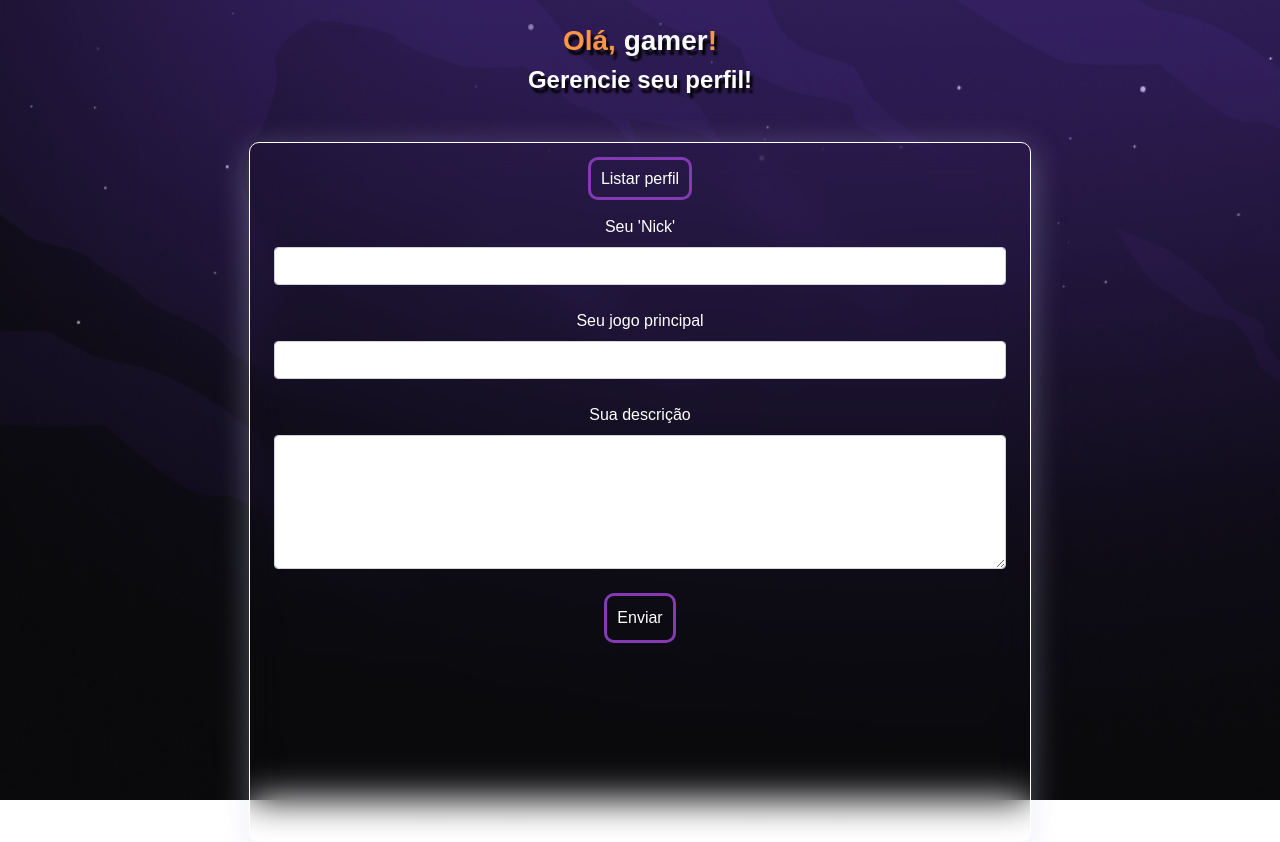
After one commit to etmjr03/perfil-gamer, a PHP site: page /cadastrar.php in a window 1280 px wide. The commit adds this page. Run offline with PHP 8.4, Linux system fonts and the light colour scheme; some libraries are stand-ins or nearby versions.

Commit message:
Adicionando paginas de criar e editar perfil e classes Perfil e Database

```diff
--- /dev/null
+++ b/cadastrar.php
@@ -0,0 +1,23 @@
+<?php
+
+require __DIR__.'/vendor/autoload.php';
+
+use \App\Entity\Perfil;
+
+if(isset($_POST['nome'], $_POST['jogoPrincipal'], $_POST['descricao'])){
+    $obPerfil = new Perfil;
+    $obPerfil->nome          = $_POST['nome'];
+    $obPerfil->jogoPrincipal = $_POST['jogoPrincipal'];
+    $obPerfil->descricao     = $_POST['descricao'];
+
+    echo '<pre>'; print_r($obPerfil); echo '</pre>';
+}
+
+//INCLUDE DO HEADER
+include __DIR__.'/includes/header.php';
+
+//INCLUDE DA LISTAGEM
+include __DIR__.'/includes/formulario.php';
+
+//INCLUDE DO FOOTER
+include __DIR__.'/includes/footer.php';
--- /dev/null
+++ b/includes/formulario.php
@@ -0,0 +1,22 @@
+<div class="card-perfil p-4">
+    <a class="botao-padrao" href="perfil.php">
+        Listar perfil
+    </a>
+    <form class="mt-4" method="post">
+        <div class="form-group">
+            <label class="mb-2">Seu 'Nick'</label>
+            <input type="text" class="form-control mb-4" name="nome">
+        </div>
+        <div class="form-group">
+            <label class="mb-2">Seu jogo principal</label>
+            <input type="text" class="form-control mb-4" name="jogoPrincipal">
+        </div>
+        <div class="form-group">
+            <label class="mb-2">Sua descrição</label>
+            <textarea class="form-control" rows="5" name="descricao"></textarea>
+        </div>
+        <div class="form-group">
+            <button type="submit" class="botao-padrao mt-4">Enviar</button>
+        </div>
+    </form>
+</div>
--- /dev/null
+++ b/includes/listagem.php
@@ -0,0 +1,5 @@
+<div class="card-perfil p-4">
+    <a class="botao-padrao" href="cadastrar.php">
+        Cadastrar perfil
+    </a>
+</div>
--- a/perfil.php
+++ b/perfil.php
@@ -1,7 +1,12 @@
 <?php
+
+require __DIR__.'/vendor/autoload.php';
 
 //INCLUDE DO HEADER
 include __DIR__.'/includes/header.php';
 
+//INCLUDE DA LISTAGEM
+include __DIR__.'/includes/listagem.php';
+
 //INCLUDE DO FOOTER
 include __DIR__.'/includes/footer.php';
--- a/styles/perfil.css
+++ b/styles/perfil.css
@@ -19,12 +19,12 @@
     --sombra: 3px 5px 2px #050505;
 }
 
-body {
-    background-color: var(--cor-background) !important;
+h1, h2, h3, h4, h5, p, label{
+    color: var(--branco);
 }
 
-h1, h2, h3, h4, h5, p {
-    color: var(--branco);
+a {
+    text-decoration: none !important;
 }
 
 main {
@@ -33,6 +33,20 @@ main {
     background-image: url(../assets/img/background-galaxy.png);
     background-size: cover;
     background-repeat: no-repeat;
+}
+
+.botao-padrao {
+    padding: 10px;
+    background: var(--bg-transparente);
+    color: var(--branco);
+    border: 3px solid var(--roxo);
+    border-radius: 10px;
+}
+
+.botao-padrao:hover {
+    background: var(--roxo);
+    color: var(--branco);
+    border: 3px solid var(--branco);
 }
 
 .textos-perfil {
```
Also changed, not shown: app/Db/Database.php (added, +7 -0 lines), app/Entity/Perfil.php (added, +24 -0 lines).
